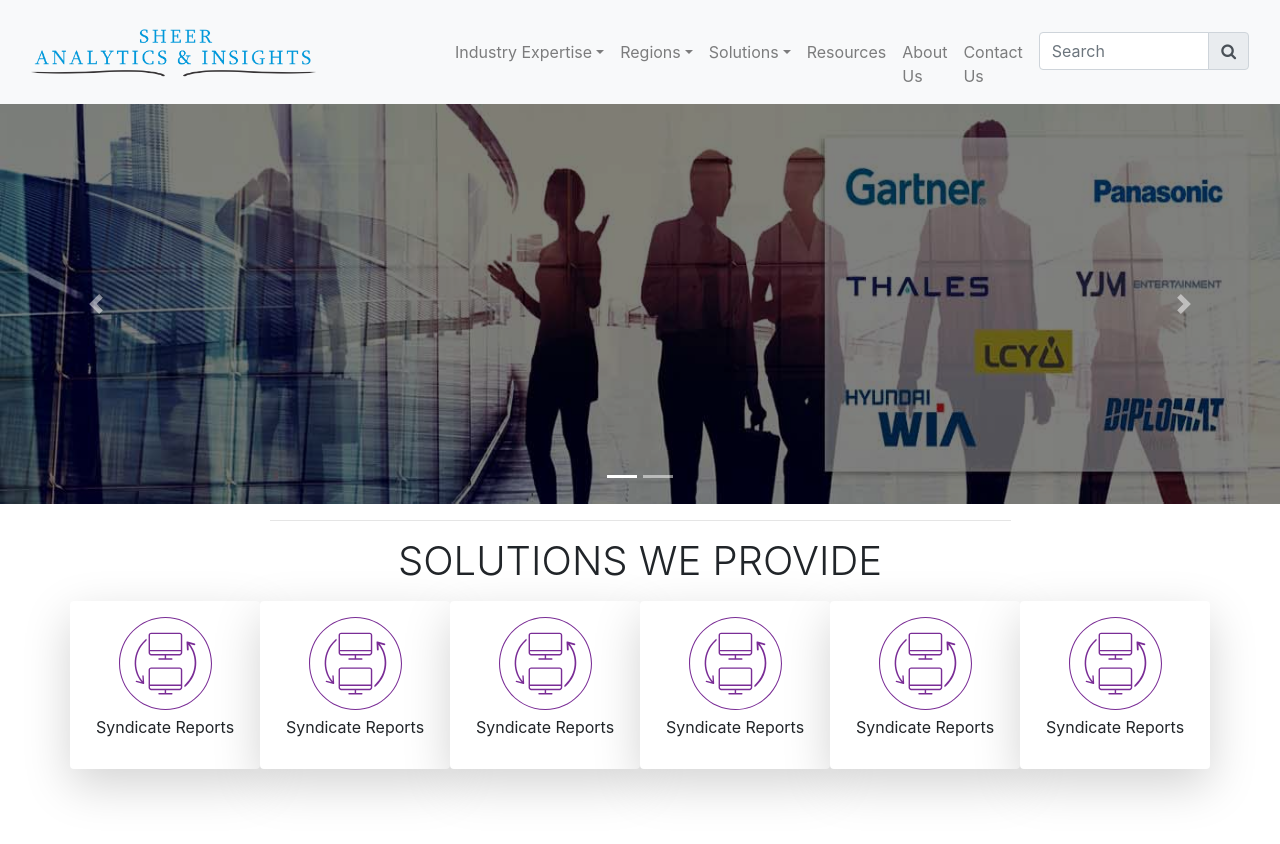
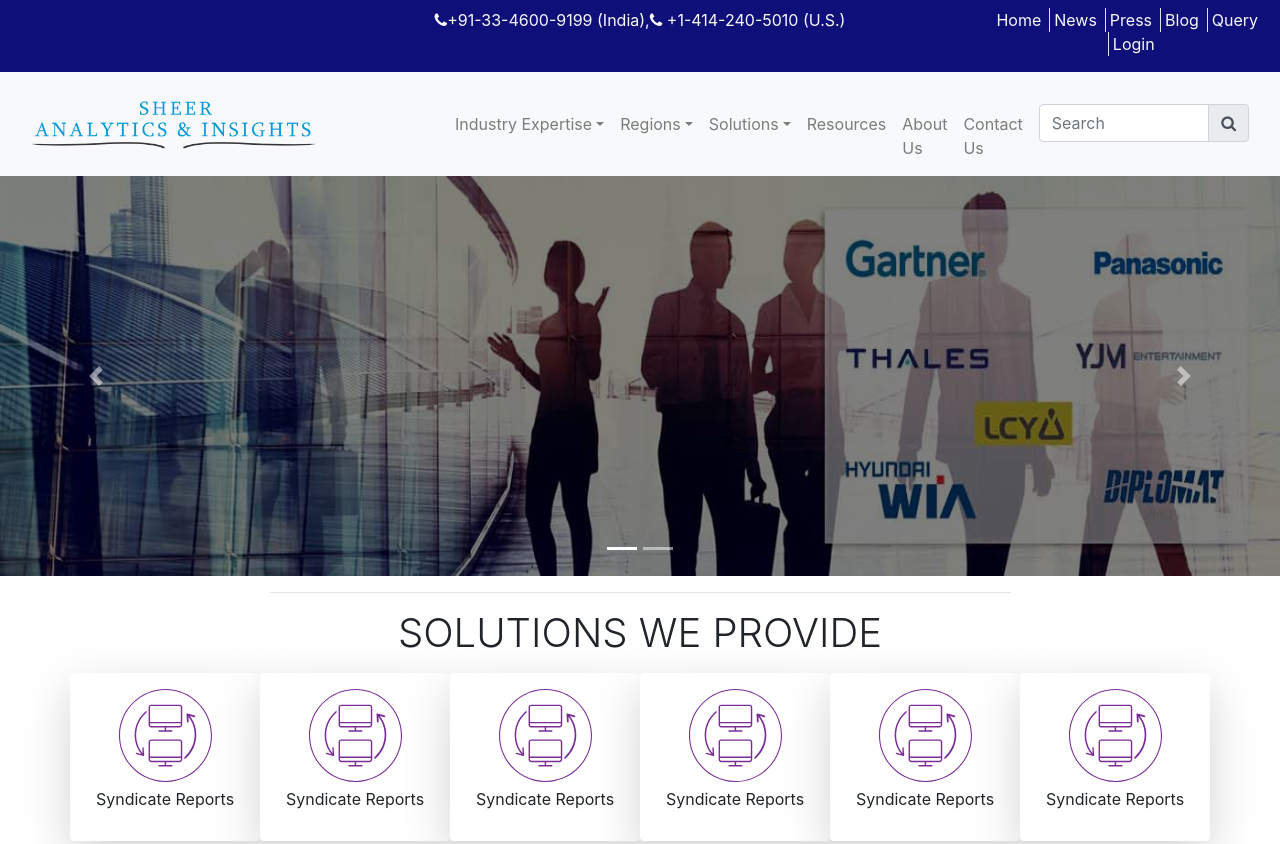
Before and after one commit to vikrantrath/gatsbyDemoSEO, a Gatsby site: page / in a window 1280 px wide. Shown: the top 844 px of the page. Built offline with nearby package versions, Linux system fonts and the light colour scheme; Gatsby itself is replaced by a stand-in of ours.

Commit message:
Added top nav and changed color

```diff
--- a/src/components/Base/Footer.js
+++ b/src/components/Base/Footer.js
@@ -8,7 +8,7 @@ import Hotlinks from '../Base/FooterComponents/Hotlinks'
 
 export default function Header() {
     return (
-        <footer className="page-footer bg-info font-small" >
+        <footer className="page-footer font-small" style={{ backgroundColor: "#0f0f7a" }}>
             <div className="container">
                 <div className="row justify-content-between">
                     <div className="col-md-3">
--- a/src/components/Base/GoogleTranslate.js
+++ b/src/components/Base/GoogleTranslate.js
@@ -18,8 +18,7 @@ class GoogleTranslate extends Component {
 
     render() {
         return (
-            // <script type='text/javascript' src='//translate.google.com/translate_a/element.js?cb=googleTranslateElementInit' />
-            <div id="google_translate_element"></div>
+            <div id="google_translate_element" className="bg-white"></div>
         );
     }
 }
--- a/src/components/Base/Header.js
+++ b/src/components/Base/Header.js
@@ -237,9 +237,23 @@ export default function Header(props) {
 
 
     return (
+        <>
+            <div className="row" style={{ backgroundColor: "#0f0f7a" }}>
+                <div className="col-md-3 text-center text-light align-content-center pt-2"><GoogleTranslate /></div>
+                <div className="col-md-6 text-center text-light pt-2"><i class="fa fa-phone" aria-hidden="true"></i>+91-33-4600-9199 (India),<i class="fa fa-phone" aria-hidden="true"></i> +1-414-240-5010 (U.S.)</div>
+                <div className="col-md-3 text-center text-light pt-2">
+                    <ul class="list-inline">
+                        <li class="list-inline-item">Home</li>
+                        <li class="list-inline-item border-left pl-1">News</li>
+                        <li class="list-inline-item border-left pl-1">Press</li>
+                        <li class="list-inline-item border-left pl-1">Blog</li>
+                        <li class="list-inline-item border-left pl-1">Query</li>
+                        <li class="list-inline-item border-left pl-1">Login</li>
+                    </ul>
+                </div>
+            </div>
             <nav className="navbar navbar-expand-lg navbar-light bg-light justify-content-between">
                 <div class="col-md-2">
-                <GoogleTranslate />
                     <img src={Logo} height="60px" href="#" className="navbar-brand" />
                     <button className="navbar-toggler" type="button" data-toggle="collapse" data-target="#navbarNav" aria-controls="navbarNav" aria-expanded="false" aria-label="Toggle navigation">
                         <span className="navbar-toggler-icon"></span>
@@ -271,5 +285,6 @@ export default function Header(props) {
                     </ul>
                 </div>
             </nav >
+        </>
     )
 }
```
Lines whose indentation alone changed are shown as unchanged.
